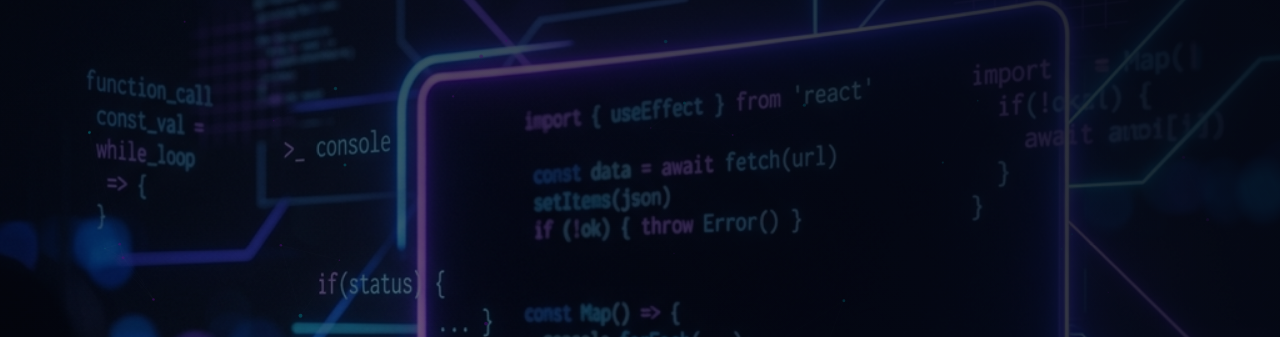
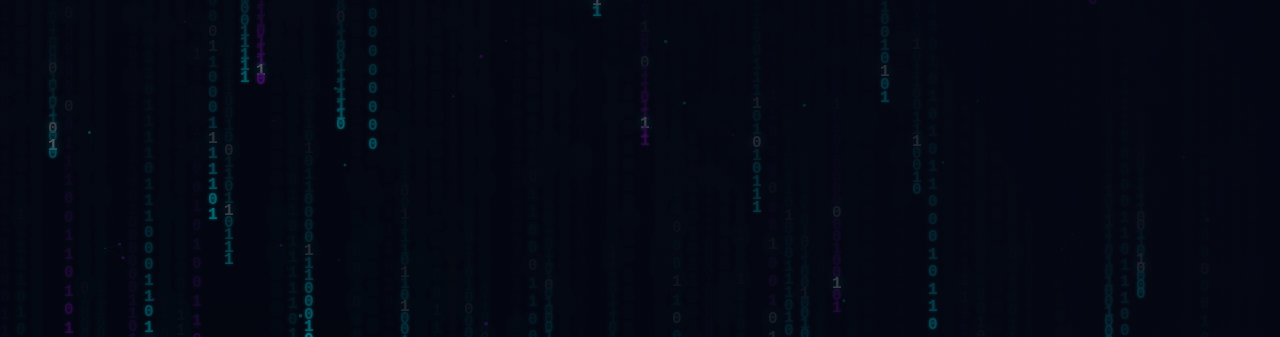
Before and after one commit to Aleyna134/portfolio-website, a website: page index.html in a window 1280 px wide. Shown: the part 74-411 px from the top of the page. Drawn offline with Linux system fonts and the light colour scheme; animation ran at ten frames a second.

Commit message:
feat: replace static hero image with dynamic binary 0/1 matrix rain canvas animation

```diff
--- a/index.html
+++ b/index.html
@@ -43,7 +43,7 @@
     <section id="hero" class="hero-section">
         <!-- Hero Content (Single Full-Screen Background) -->
         <div class="hero-slide">
-            <div class="hero-slide-bg" style="background-image: url('slide1_bg.png');"></div>
+            <canvas id="binary-canvas" class="hero-binary-canvas"></canvas>
             <div class="hero-content">
                 <h2 class="greeting" data-i18n="hero_greeting">Merhaba, ben</h2>
                 <h1 class="name neon-text" data-i18n="hero_name">ALEYNA KARAAĞAÇ</h1>
--- a/script.js
+++ b/script.js
@@ -398,6 +398,70 @@ document.addEventListener('DOMContentLoaded', () => {
         drawParticles();
     }
 
+    // --- Binary 0 / 1 Matrix Rain Animation ---
+    const binaryCanvas = document.getElementById('binary-canvas');
+    if (binaryCanvas) {
+        const bCtx = binaryCanvas.getContext('2d');
+        let bWidth, bHeight, fontSize = 16, columns, drops = [], speeds = [], opacities = [];
+        const chars = ['0', '1'];
+
+        function initBinaryCanvas() {
+            bWidth = binaryCanvas.width = binaryCanvas.parentElement ? binaryCanvas.parentElement.offsetWidth : window.innerWidth;
+            bHeight = binaryCanvas.height = binaryCanvas.parentElement ? binaryCanvas.parentElement.offsetHeight : window.innerHeight;
+            columns = Math.floor(bWidth / fontSize);
+
+            drops = [];
+            speeds = [];
+            opacities = [];
+            for (let i = 0; i < columns; i++) {
+                drops[i] = Math.floor(Math.random() * -60);
+                speeds[i] = Math.random() * 0.7 + 0.5;
+                opacities[i] = Math.random() * 0.7 + 0.3;
+            }
+        }
+
+        function drawBinaryMatrix() {
+            bCtx.fillStyle = 'rgba(5, 8, 20, 0.14)';
+            bCtx.fillRect(0, 0, bWidth, bHeight);
+
+            bCtx.font = `600 ${fontSize}px "Fira Code", "Courier New", monospace`;
+
+            for (let i = 0; i < columns; i++) {
+                const text = chars[Math.floor(Math.random() * chars.length)];
+                const x = i * fontSize;
+                const y = drops[i] * fontSize;
+
+                if (Math.random() > 0.88) {
+                    bCtx.fillStyle = '#ffffff';
+                    bCtx.shadowColor = '#00f3ff';
+                    bCtx.shadowBlur = 8;
+                } else if (i % 4 === 0) {
+                    bCtx.fillStyle = `rgba(188, 19, 254, ${opacities[i]})`;
+                    bCtx.shadowColor = '#bc13fe';
+                    bCtx.shadowBlur = 3;
+                } else {
+                    bCtx.fillStyle = `rgba(0, 243, 255, ${opacities[i]})`;
+                    bCtx.shadowColor = '#00f3ff';
+                    bCtx.shadowBlur = 3;
+                }
+
+                bCtx.fillText(text, x, y);
+                bCtx.shadowBlur = 0;
+
+                if (y > bHeight && Math.random() > 0.975) {
+                    drops[i] = 0;
+                }
+                drops[i] += speeds[i];
+            }
+
+            requestAnimationFrame(drawBinaryMatrix);
+        }
+
+        window.addEventListener('resize', initBinaryCanvas);
+        initBinaryCanvas();
+        drawBinaryMatrix();
+    }
+
     const CHAT_API_URL = (window.location.protocol === 'file:' || window.location.hostname === 'localhost' || window.location.hostname === '127.0.0.1')
         ? 'http://localhost:3000/api/chat'
         : 'https://portfolio-website-vert-three-23.vercel.app/api/chat';
--- a/styles.css
+++ b/styles.css
@@ -280,28 +280,14 @@ nav.scrolled {
     z-index: -1;
 }
 
-.hero-slide-bg {
+.hero-binary-canvas {
     position: absolute;
     top: 0;
     left: 0;
     width: 100%;
     height: 100%;
-    background-size: cover;
-    background-position: center;
-    background-repeat: no-repeat;
     z-index: -2;
-    animation: zoomBackground 8s forwards cubic-bezier(0.1, 0.8, 0.3, 1);
-}
-
-@keyframes zoomBackground {
-    from {
-        transform: scale(1.08);
-        opacity: 0;
-    }
-    to {
-        transform: scale(1.0);
-        opacity: 1;
-    }
+    background: #050814;
 }
 
 .hero-content {
```
